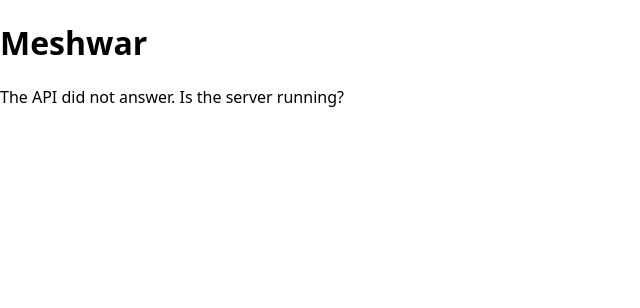
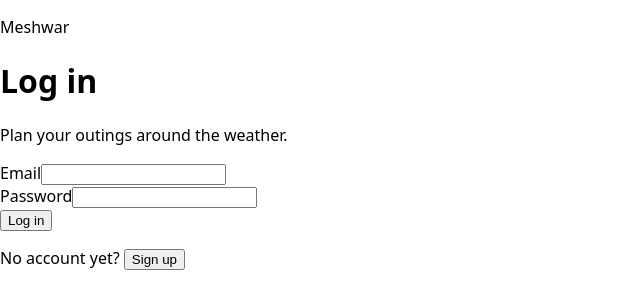
Before and after one commit to wadih-tawk/meshwar, a React (Vite) app in the folder client/: page / in a window 1280 px wide. Shown: the top 308 px of the page, without its empty margins (0-640 px from the left). Built offline with nearby package versions, Linux system fonts and the light colour scheme; no server answers.

Commit message:
Part 11: apiFetch, auth context, login and signup screens

```diff
--- a/client/src/App.jsx
+++ b/client/src/App.jsx
@@ -1,23 +1,26 @@
-import { useEffect, useState } from 'react';
-
-const API_URL = import.meta.env.VITE_API_URL;
+import { useState } from 'react';
+import { useAuth } from './auth/AuthContext.js';
+import LoginPage from './pages/LoginPage.jsx';
+import SignupPage from './pages/SignupPage.jsx';
 
 export default function App() {
-  const [status, setStatus] = useState('loading');
+  const { token, logout } = useAuth();
+  const [screen, setScreen] = useState('login');
 
-  useEffect(() => {
-    fetch(`${API_URL}/api/health`)
-      .then(res => res.json())
-      .then(data => setStatus(data.ok ? 'ok' : 'error'))
-      .catch(() => setStatus('error'));
-  }, []);
+  if (token) {
+    return (
+      <main>
+        <h1>Meshwar</h1>
+        <p>You are logged in.</p>
+        <button type="button" onClick={logout}>
+          Log out
+        </button>
+      </main>
+    );
+  }
 
-  return (
-    <main>
-      <h1>Meshwar</h1>
-      {status === 'loading' && <p>Checking the API…</p>}
-      {status === 'ok' && <p>The API answered: ok</p>}
-      {status === 'error' && <p>The API did not answer. Is the server running?</p>}
-    </main>
-  );
+  if (screen === 'signup') {
+    return <SignupPage onShowLogin={() => setScreen('login')} />;
+  }
+  return <LoginPage onShowSignup={() => setScreen('signup')} />;
 }
--- /dev/null
+++ b/client/src/api/client.js
@@ -0,0 +1,28 @@
+const API_URL = import.meta.env.VITE_API_URL;
+
+export async function apiFetch(path, options = {}) {
+  if (!API_URL) {
+    throw new Error('VITE_API_URL is not set, so the app does not know where the API is.');
+  }
+  const token = localStorage.getItem('token');
+  let res;
+  try {
+    res = await fetch(API_URL + path, {
+      ...options,
+      headers: {
+        'Content-Type': 'application/json',
+        ...(token && { Authorization: `Bearer ${token}` }),
+      },
+    });
+  } catch {
+    throw new Error('Could not reach the server. Check your connection and try again.');
+  }
+  if (res.status === 401) {
+    window.dispatchEvent(new Event('auth:expired'));
+  }
+  if (!res.ok) {
+    const data = await res.json().catch(() => ({}));
+    throw new Error(data.error || `Request failed (${res.status})`);
+  }
+  return res.status === 204 ? null : res.json();
+}
--- /dev/null
+++ b/client/src/auth/AuthContext.js
@@ -0,0 +1,5 @@
+import { createContext, useContext } from 'react';
+
+export const AuthContext = createContext(null);
+
+export const useAuth = () => useContext(AuthContext);
--- /dev/null
+++ b/client/src/auth/AuthProvider.jsx
@@ -0,0 +1,45 @@
+import { useEffect, useState } from 'react';
+import { apiFetch } from '../api/client.js';
+import { AuthContext } from './AuthContext.js';
+
+export function AuthProvider({ children }) {
+  const [token, setToken] = useState(() => localStorage.getItem('token'));
+
+  function saveToken(newToken) {
+    localStorage.setItem('token', newToken);
+    setToken(newToken);
+  }
+
+  async function login(email, password) {
+    const data = await apiFetch('/api/auth/login', {
+      method: 'POST',
+      body: JSON.stringify({ email, password }),
+    });
+    saveToken(data.token);
+  }
+
+  async function signup(name, email, password) {
+    const data = await apiFetch('/api/auth/signup', {
+      method: 'POST',
+      body: JSON.stringify({ name, email, password }),
+    });
+    saveToken(data.token);
+  }
+
+  function logout() {
+    localStorage.removeItem('token');
+    setToken(null);
+  }
+
+  useEffect(() => {
+    function handleExpired() {
+      localStorage.removeItem('token');
+      setToken(null);
+    }
+    window.addEventListener('auth:expired', handleExpired);
+    return () => window.removeEventListener('auth:expired', handleExpired);
+  }, []);
+
+  const value = { token, login, signup, logout };
+  return <AuthContext.Provider value={value}>{children}</AuthContext.Provider>;
+}
--- a/client/src/main.jsx
+++ b/client/src/main.jsx
@@ -1,10 +1,13 @@
 import { StrictMode } from 'react';
 import { createRoot } from 'react-dom/client';
+import { AuthProvider } from './auth/AuthProvider.jsx';
+import App from './App.jsx';
 import './index.css';
-import App from './App.jsx';
 
 createRoot(document.getElementById('root')).render(
   <StrictMode>
-    <App />
+    <AuthProvider>
+      <App />
+    </AuthProvider>
   </StrictMode>
 );
--- /dev/null
+++ b/client/src/pages/LoginPage.jsx
@@ -0,0 +1,55 @@
+import { useState } from 'react';
+import { useAuth } from '../auth/AuthContext.js';
+
+export default function LoginPage({ onShowSignup }) {
+  const { login } = useAuth();
+  const [error, setError] = useState('');
+  const [busy, setBusy] = useState(false);
+
+  async function handleSubmit(e) {
+    e.preventDefault();
+    const form = new FormData(e.target);
+    setBusy(true);
+    setError('');
+    try {
+      await login(form.get('email'), form.get('password'));
+    } catch (err) {
+      setError(err.message);
+      setBusy(false);
+    }
+  }
+
+  return (
+    <main className="auth">
+      <div className="auth-card">
+        <p className="brand">Meshwar</p>
+        <h1>Log in</h1>
+        <p className="muted">Plan your outings around the weather.</p>
+        <form className="form" onSubmit={handleSubmit}>
+          <div className="field">
+            <label htmlFor="email">Email</label>
+            <input id="email" name="email" type="email" autoComplete="email" required />
+          </div>
+          <div className="field">
+            <label htmlFor="password">Password</label>
+            <input id="password" name="password" type="password" autoComplete="current-password" required />
+          </div>
+          {error && (
+            <p className="error" role="alert">
+              {error}
+            </p>
+          )}
+          <button className="button" disabled={busy}>
+            {busy ? 'Logging in…' : 'Log in'}
+          </button>
+        </form>
+        <p className="small">
+          No account yet?{' '}
+          <button type="button" onClick={onShowSignup}>
+            Sign up
+          </button>
+        </p>
+      </div>
+    </main>
+  );
+}
--- /dev/null
+++ b/client/src/pages/SignupPage.jsx
@@ -0,0 +1,60 @@
+import { useState } from 'react';
+import { useAuth } from '../auth/AuthContext.js';
+
+export default function SignupPage({ onShowLogin }) {
+  const { signup } = useAuth();
+  const [error, setError] = useState('');
+  const [busy, setBusy] = useState(false);
+
+  async function handleSubmit(e) {
+    e.preventDefault();
+    const form = new FormData(e.target);
+    setBusy(true);
+    setError('');
+    try {
+      await signup(form.get('name'), form.get('email'), form.get('password'));
+    } catch (err) {
+      setError(err.message);
+      setBusy(false);
+    }
+  }
+
+  return (
+    <main className="auth">
+      <div className="auth-card">
+        <p className="brand">Meshwar</p>
+        <h1>Sign up</h1>
+        <p className="muted">Save your outings and see the forecast for each one.</p>
+        <form className="form" onSubmit={handleSubmit}>
+          <div className="field">
+            <label htmlFor="name">Name</label>
+            <input id="name" name="name" autoComplete="name" maxLength={50} required />
+          </div>
+          <div className="field">
+            <label htmlFor="email">Email</label>
+            <input id="email" name="email" type="email" autoComplete="email" required />
+          </div>
+          <div className="field">
+            <label htmlFor="password">Password</label>
+            <input id="password" name="password" type="password" autoComplete="new-password" minLength={8} maxLength={72} required />
+            <p className="small">At least 8 characters.</p>
+          </div>
+          {error && (
+            <p className="error" role="alert">
+              {error}
+            </p>
+          )}
+          <button className="button" disabled={busy}>
+            {busy ? 'Creating your account…' : 'Sign up'}
+          </button>
+        </form>
+        <p className="small">
+          Already have an account?{' '}
+          <button type="button" onClick={onShowLogin}>
+            Log in
+          </button>
+        </p>
+      </div>
+    </main>
+  );
+}
```
